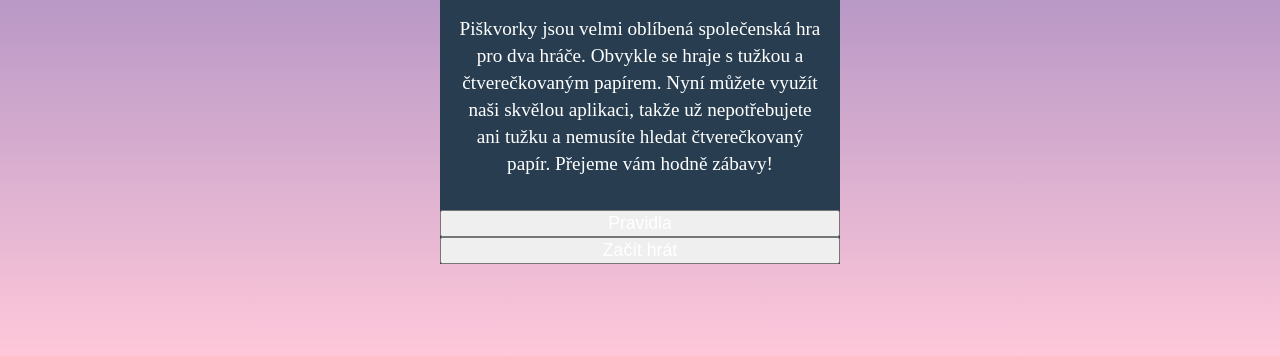
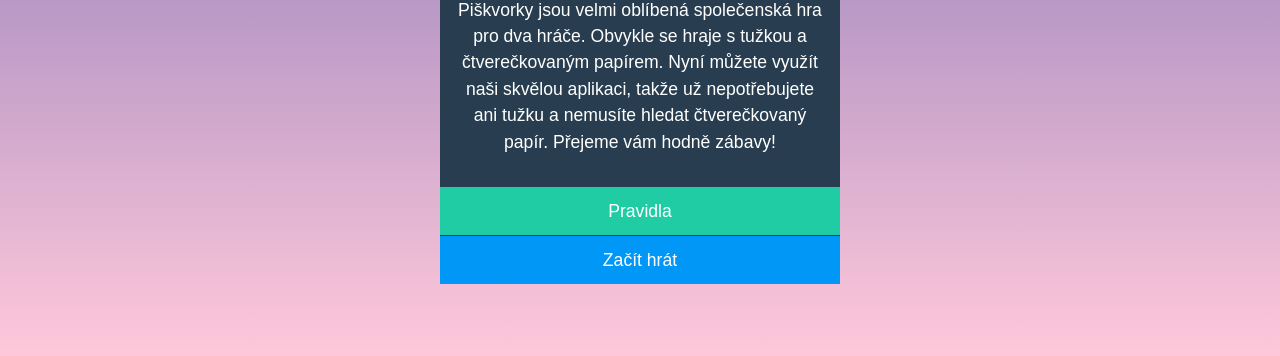
Before and after one commit to Nekvaja/piskvorky, a plain HTML site: page index.html in a window 1280 px wide. Shown: the part 444-800 px from the top of the page. Drawn offline with Linux system fonts and the light colour scheme.

Commit message:
změna fontu description, zaoblení rohů,přesun stylování tlačítek dle novýh tříd

```diff
--- a/style.css
+++ b/style.css
@@ -18,6 +18,7 @@ body {
     max-width: 400px;
     box-sizing: border-box;
     width: 90%;
+    border-radius: 2% 2% 0 0;
 
 }
 
@@ -30,7 +31,7 @@ body {
     text-align: center;
     margin: 0;
     padding-top: 2rem;
-    font-family: "Lobster", sans-serif;
+    font-family: "Lobster";
     font-weight: 400;
     font-style:normal;
     font-size: 3rem;
@@ -38,16 +39,18 @@ body {
 
 .piskvorky__description {
     text-align: center;
+    font-family: sans-serif;
     padding: 2rem 0;
     margin: 0 1rem;
-    line-height: 1.4;
-    font-size: 1.2rem;
+    line-height: 1.5;
+    font-size: 1.1rem;
 
 }
 
 
 .piskvorky__picture {
     order: -1;
+    border-radius: 2% 2% 0 0;
 }
 
 .piskvorky__footer a {
@@ -56,7 +59,33 @@ body {
     font-size: 1.1rem;
 }
 
+.piskvorky__btn {
+    border: 0;
+    height: 3rem;
+}
 
+.btn--pravidla {
+    background-color: #1fcca4;
+    }
+
+.btn--hrat {
+    background-color: #0197f6;
+    position: relative;
+    top: 0.06rem;
+
+}
+
+.btn--pravidla:hover {
+    background-color: #1cbb96;
+    cursor: pointer;
+}
+
+.btn--hrat:hover {
+    background-color: #0090e9;
+    cursor: pointer;
+}
+
+/*
 .piskvorky__btn-pravidla {
     background-color: #1fcca4;
     border: 0;
@@ -72,12 +101,13 @@ body {
     top: 0.06rem;
 }
 
-.piskvorky__btn-pravidla:hover {
+.btn--green:hover {
     background-color: #1cbb96;
     cursor: pointer;
 }
 
-.piskvorky__btn-zacit-hrat:hover {
+.btn--blue:hover {
     background-color: #0090e9;
     cursor: pointer;
 }
+*/
```
